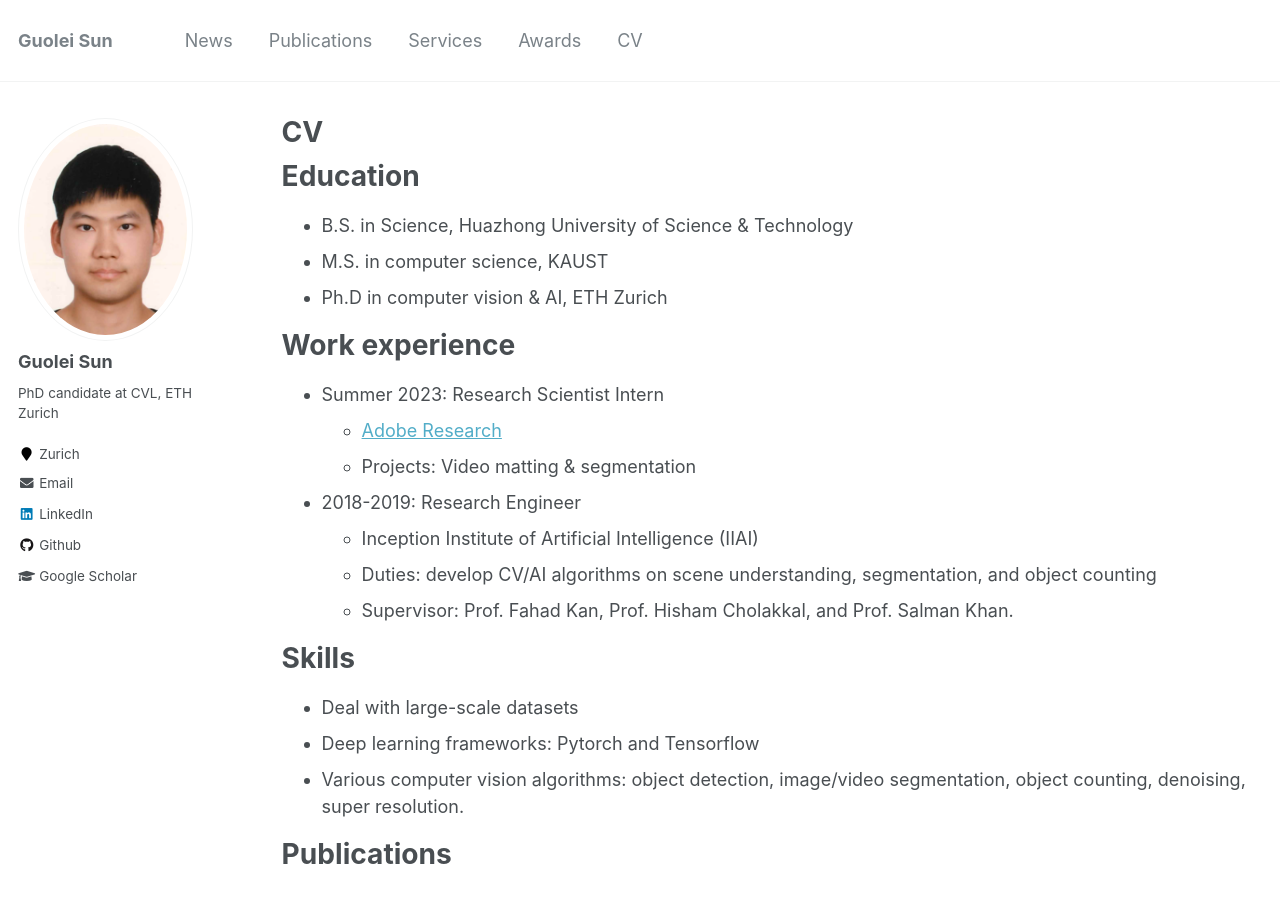
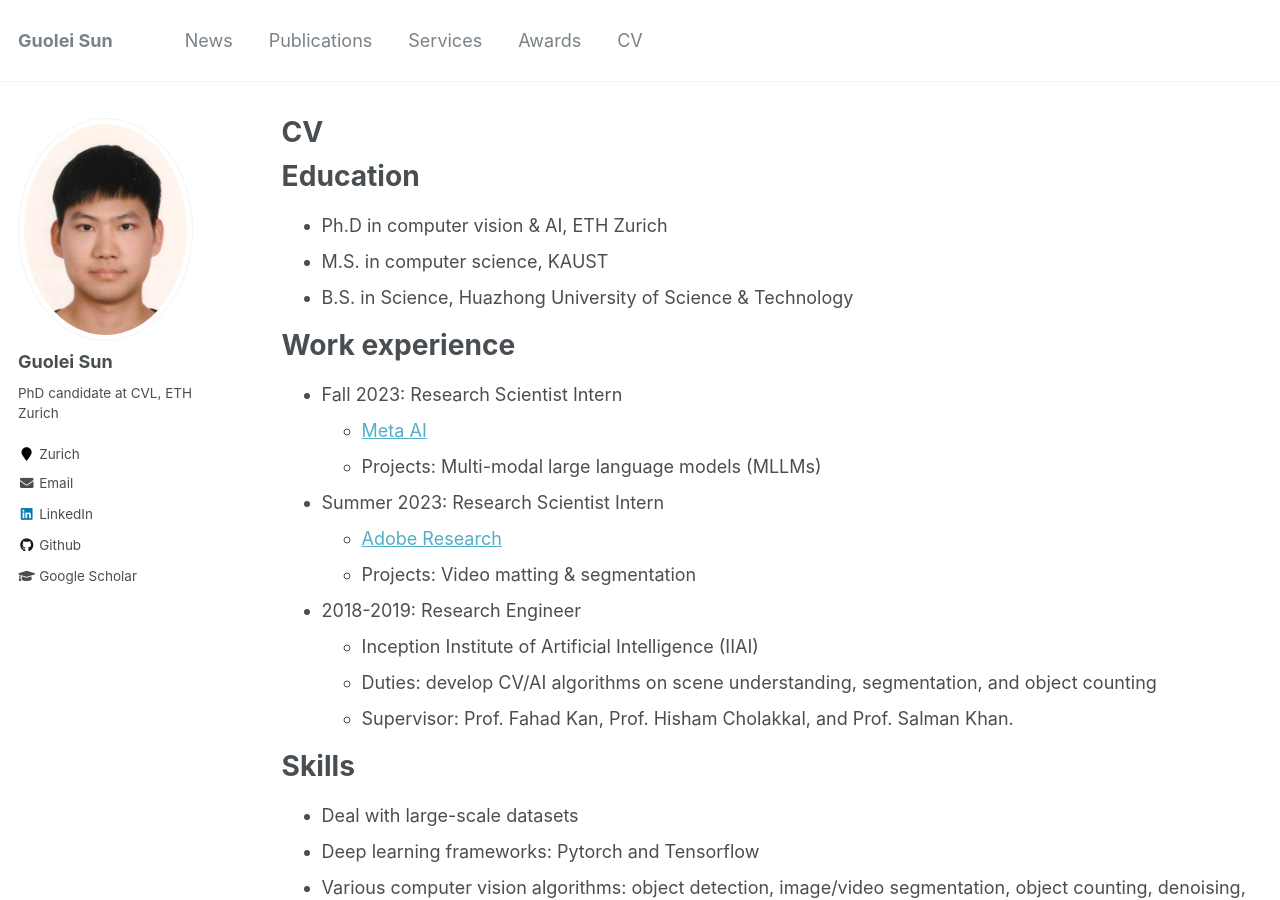
Before and after one commit to GuoleiSun/GuoleiSun.github.io, a Jekyll site: the page built from _pages/cv.md, in a window 1280 px wide and 900 px high. Built offline with Jekyll 4.4.1, drawn with Linux system fonts in a browser that asks for light colours.

Commit message:
Update cv.md

```diff
--- a/_pages/cv.md
+++ b/_pages/cv.md
@@ -11,12 +11,16 @@ redirect_from:
 
 Education
 ======
+* Ph.D in computer vision & AI, ETH Zurich
+* M.S. in computer science, KAUST
 * B.S. in Science, Huazhong University of Science & Technology
-* M.S. in computer science, KAUST
-* Ph.D in computer vision & AI, ETH Zurich
 
 Work experience
 ======
+* Fall 2023: Research Scientist Intern
+  * [Meta AI](https://ai.meta.com/)
+  * Projects: Multi-modal large language models (MLLMs)
+
 * Summer 2023: Research Scientist Intern
   * [Adobe Research](https://research.adobe.com)
   * Projects: Video matting & segmentation
```
